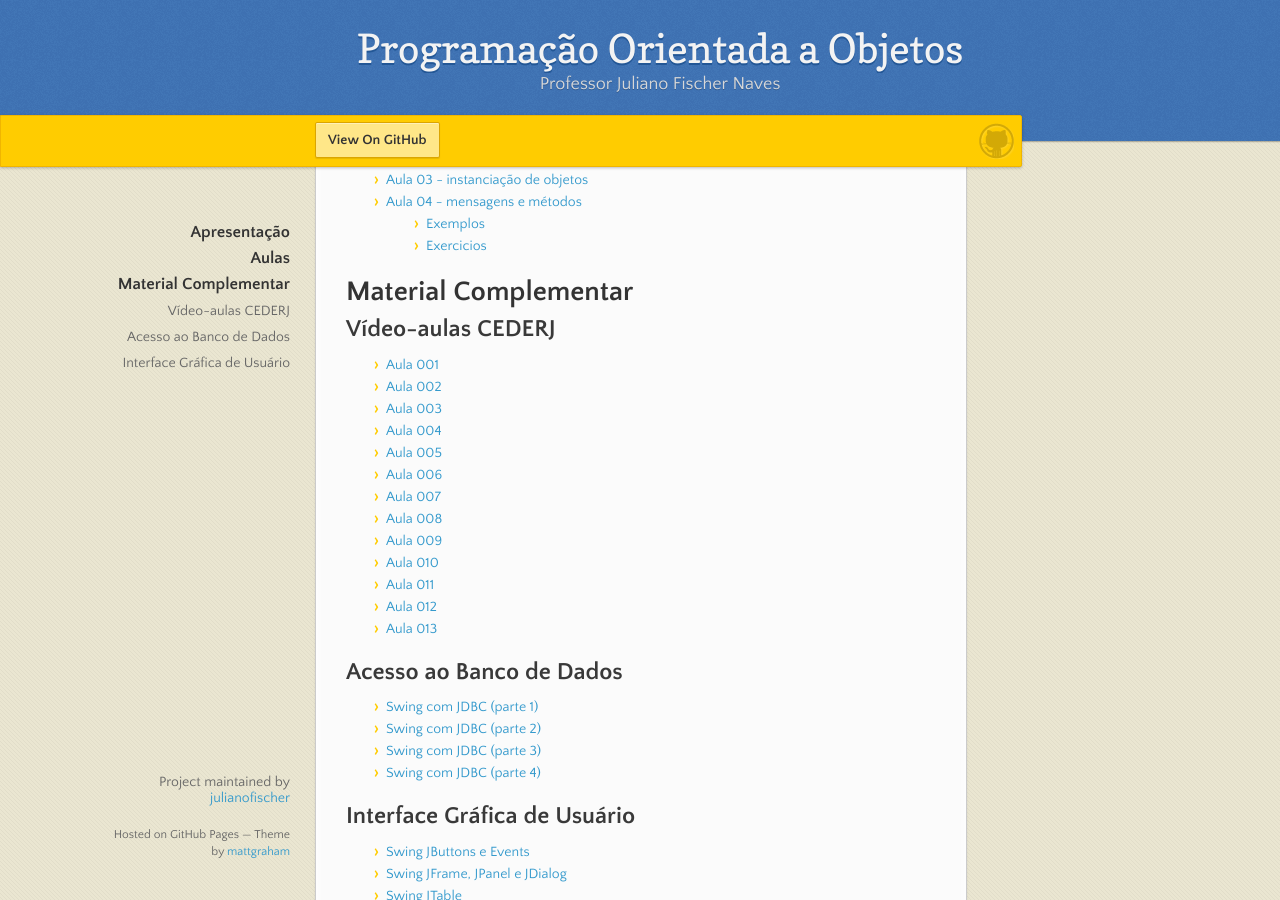
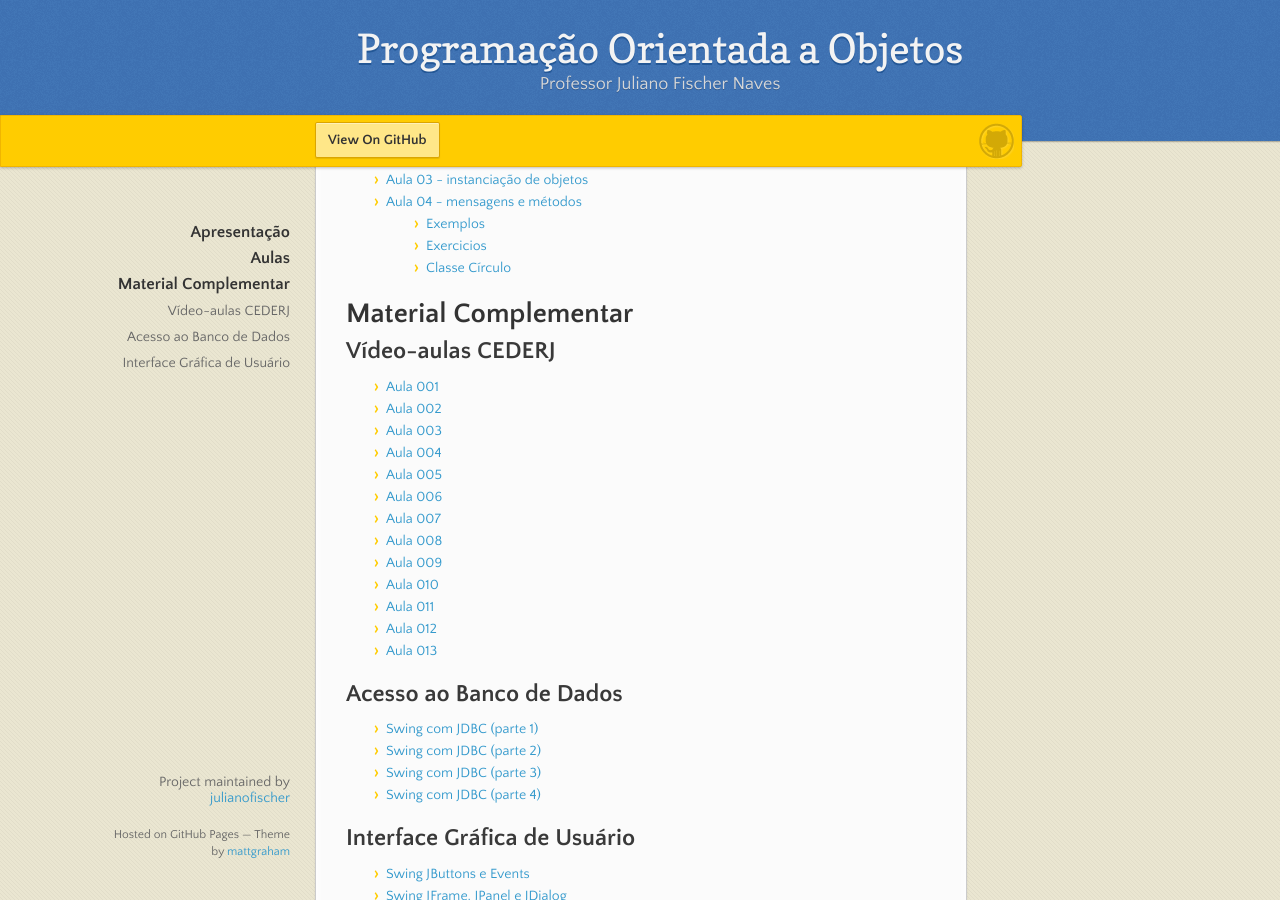
Before and after one commit to julianofischer/poo_vilhena_2017, a Jekyll site: the page built from index.md, in a window 1280 px wide and 900 px high, scrolled down 613 px. Built offline with Jekyll 4.4.1, drawn with Linux system fonts in a browser that asks for light colours; nearby versions of some CDN libraries.

Commit message:
Signed-off-by: unknown <1986334@VHA-LAB3-PROF.ifro.local>

```diff
--- a/index.md
+++ b/index.md
@@ -15,6 +15,7 @@ Bem vindos ao mundo da programação orientada a objetos, jovens _padawans_. Aqu
  * [Aula 04 - mensagens e métodos](mensagens-e-metodos.html)
      * [Exemplos](assets/aulametodos.zip)
      * [Exercicios](assets/exercicio0504.zip)
+     * [Classe Círculo](https://gist.github.com/julianofischer/e4ecfd065a699f67901fc36f433cc20a)
 
 # [](#material)Material Complementar
 
```
